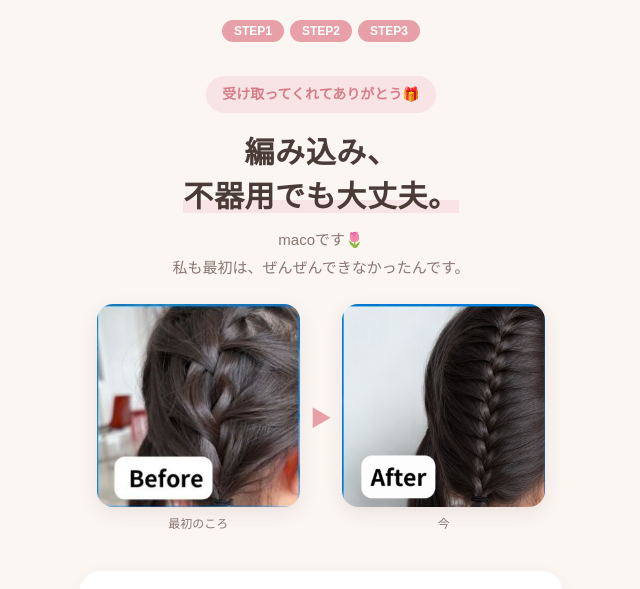
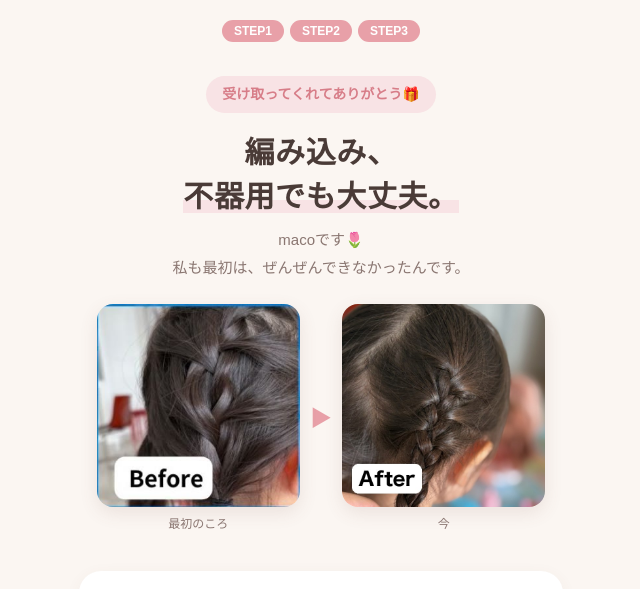
Before and after one commit to kenprmt-byte/maco-amikomi, a plain HTML site: page index.html in a window 1280 px wide. Shown: the top 589 px of the page, without its empty margins (319-959 px from the left). Drawn offline with Linux system fonts and the light colour scheme; a web font is replaced by a local one.

Commit message:
Afterを黒須さん提供の写真（編み込み_修正）に差し替え・Afterラベル付き
Co-Authored-By: Claude Opus 5.5 <noreply@anthropic.com>

```diff
--- a/index.html
+++ b/index.html
@@ -8,7 +8,7 @@
 <meta name="description" content="不器用でも大丈夫。編み込みの基本がわかるゆっくり解説動画。">
 <meta property="og:title" content="編み込みの基本｜macoからのプレゼント">
 <meta property="og:description" content="不器用でも大丈夫。編み込みの基本がわかるゆっくり解説動画。">
-<meta property="og:image" content="media/after2.jpg">
+<meta property="og:image" content="media/after3.jpg">
 <link rel="preconnect" href="https://fonts.googleapis.com">
 <link rel="preconnect" href="https://fonts.gstatic.com" crossorigin>
 <link href="https://fonts.googleapis.com/css2?family=Zen+Maru+Gothic:wght@500;700;900&display=swap" rel="stylesheet">
@@ -153,7 +153,7 @@ footer a{color:var(--sub)}
     <div class="ba">
       <figure><img src="media/before.jpg" alt="最初のころの編み込み" width="310" height="310"><figcaption>最初のころ</figcaption></figure>
       <div class="arrow">▶</div>
-      <figure><img src="media/after2.jpg" alt="今の編み込み" width="310" height="310"><figcaption>今</figcaption></figure>
+      <figure><img src="media/after3.jpg" alt="今の編み込み" width="310" height="310"><figcaption>今</figcaption></figure>
     </div>
     </header>
 
```
Also changed, not shown: media/after3.jpg (added).
